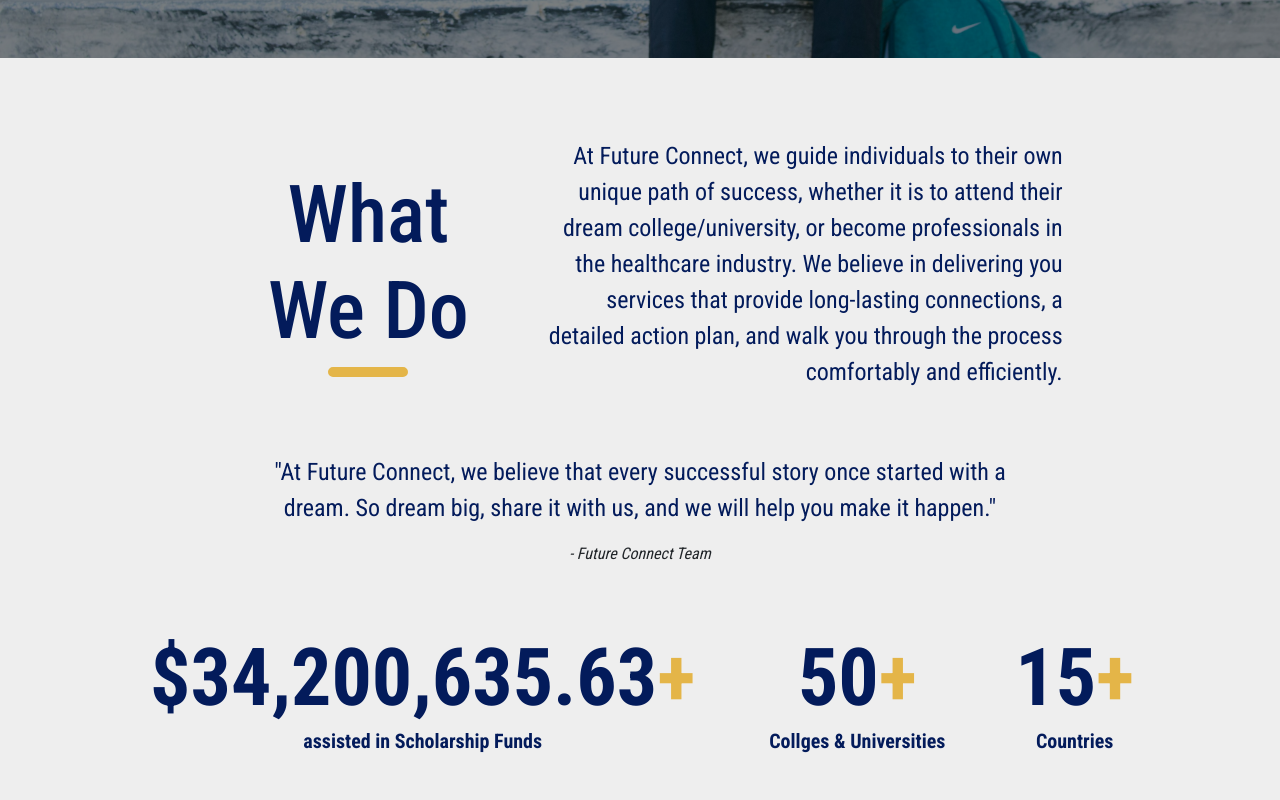
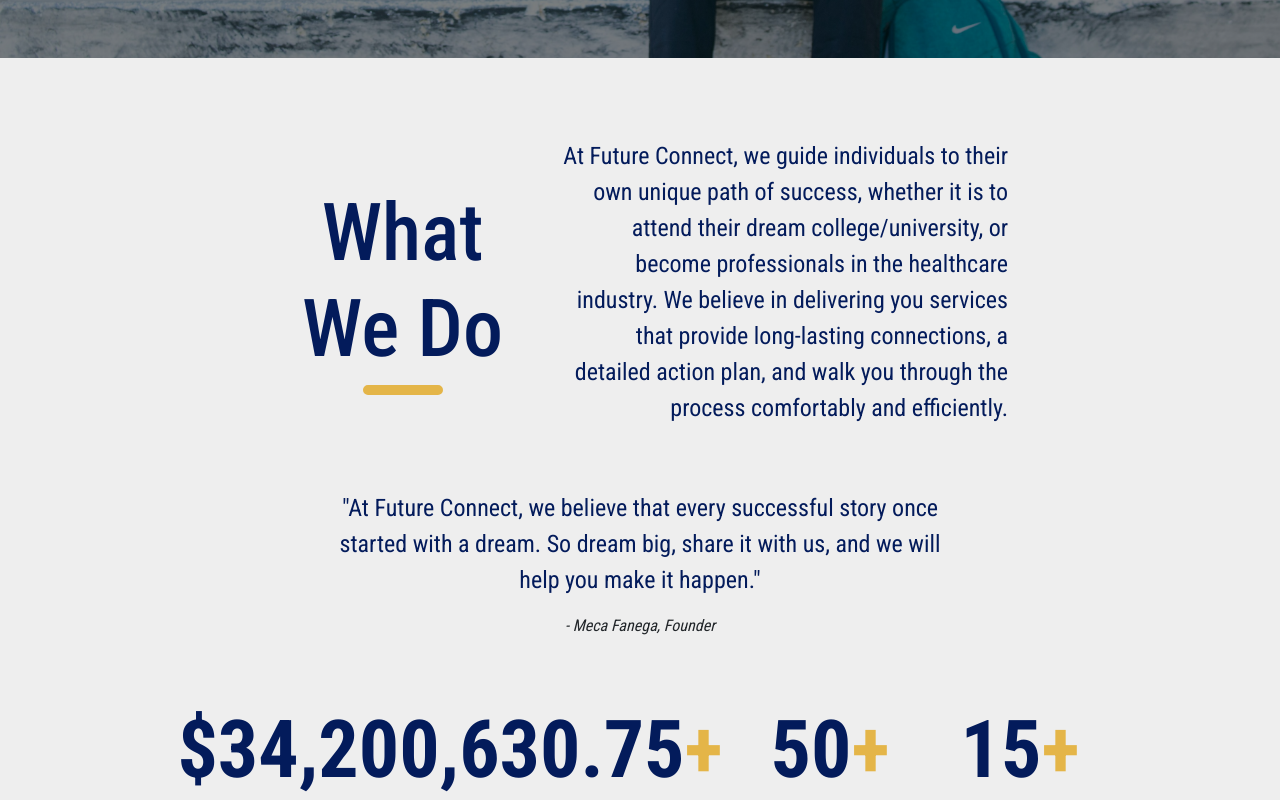
Before and after one commit to sgfanega/future-connect-spa, a Next.js app: page / in a window 1280 px wide. Shown: the part 600-1400 px from the top of the page. Built offline with nearby package versions, Linux system fonts and the light colour scheme.

Commit message:
added container to about-us section

```diff
--- a/app/page.tsx
+++ b/app/page.tsx
@@ -49,41 +49,43 @@ export default function Home() {
       </section>
 
       <section className="container-fluid home-about-us bg-body-tertiary overflow-hidden" style={aboutUsStyle}>
+        <div className="container">
           <div className="row justify-content-center gy-5">
-          <div className="col-10 col-md-3 col-xxl-2 align-self-center">
+            <div className="col-10 col-md-3 col-xxl-3 align-self-center">
               <h2 className="display-1 fw-medium text-secondary text-center">What <br/>We Do</h2>
               <hr className="custom-hr-primary"/>
             </div>
-          <div className="col-10 col-md-7 col-xl-5 col-xxl-3">
+            <div className="col-10 col-md-7 col-xl-5 col-xxl-6">
               <p className="fs-4 text-md-end text-secondary">At Future Connect, we guide individuals to their own unique path of success, whether it is to attend their dream college/university,
               or become professionals in the healthcare industry. We believe in delivering you services that provide long-lasting connections, a detailed action plan,
               and walk you through the process comfortably and efficiently.</p>
             </div>
           </div>
           <div className="row justify-content-center pt-5">
-          <div className="col-10 col-xl-7 col-xxl-5 text-center">
+            <div className="col-10 col-xl-7 col-xxl-8 text-center">
             <p className="fs-4 text-secondary">&quot;At Future Connect, we believe that every successful story once started with a dream. So dream big, share it with us, and we will help you make it happen.&quot;</p>
-          <p className="fs-6 fst-italic text-black-50">- Future Connect Team</p>
+            <p className="fs-6 fst-italic text-black-50">- Meca Fanega, Founder</p>
             </div>
           </div>
           <div className="row justify-content-center text-center pt-5 gy-2">
-          <div className="col-12 col-lg-6 col-xl-6 col-xxl-4">
+            <div className="col-12 col-lg-6 col-xl-6 col-xxl-6">
               <p className="display-1 fw-bold text-secondary mb-0">
-              <CountUp end={34200635.63} decimals={2} duration={5} prefix="$"/><span className="text-tertiary">+</span>
+                <CountUp end={34200635.63} decimals={2} duration={8} prefix="$"/><span className="text-tertiary">+</span>
               </p>
               <p className="fs-5 fw-bold text-secondary mb-0">assisted in Scholarship Funds</p>
             </div>
             <div className="col-12 col-md-4 col-lg-2 col-xxl-2">
               <p className="display-1 fw-bold text-secondary mb-0">
-              <CountUp end={50} duration={5}/><span className="text-tertiary">+</span>
+                <CountUp end={50} duration={8}/><span className="text-tertiary">+</span>
               </p>
-            <p className="fs-5 fw-bold text-secondary mb-0">Collges & Universities</p>
+              <p className="fs-5 fw-bold text-secondary mb-0">Colleges & Universities</p>
             </div>
-          <div className="col-12 col-md-2 col-lg-2 col-xxl-1">
+            <div className="col-12 col-md-2 col-lg-2 col-xxl-2">
               <p className="display-1 fw-bold text-secondary mb-0">
-              <CountUp end={15} duration={5}/><span className="text-tertiary">+</span>
+                <CountUp end={15} duration={8}/><span className="text-tertiary">+</span>
               </p>
               <p className="fs-5 fw-bold text-secondary mb-0">Countries</p>
+            </div>
           </div>
         </div>
       </section>
```
Lines whose indentation alone changed are shown as unchanged.
